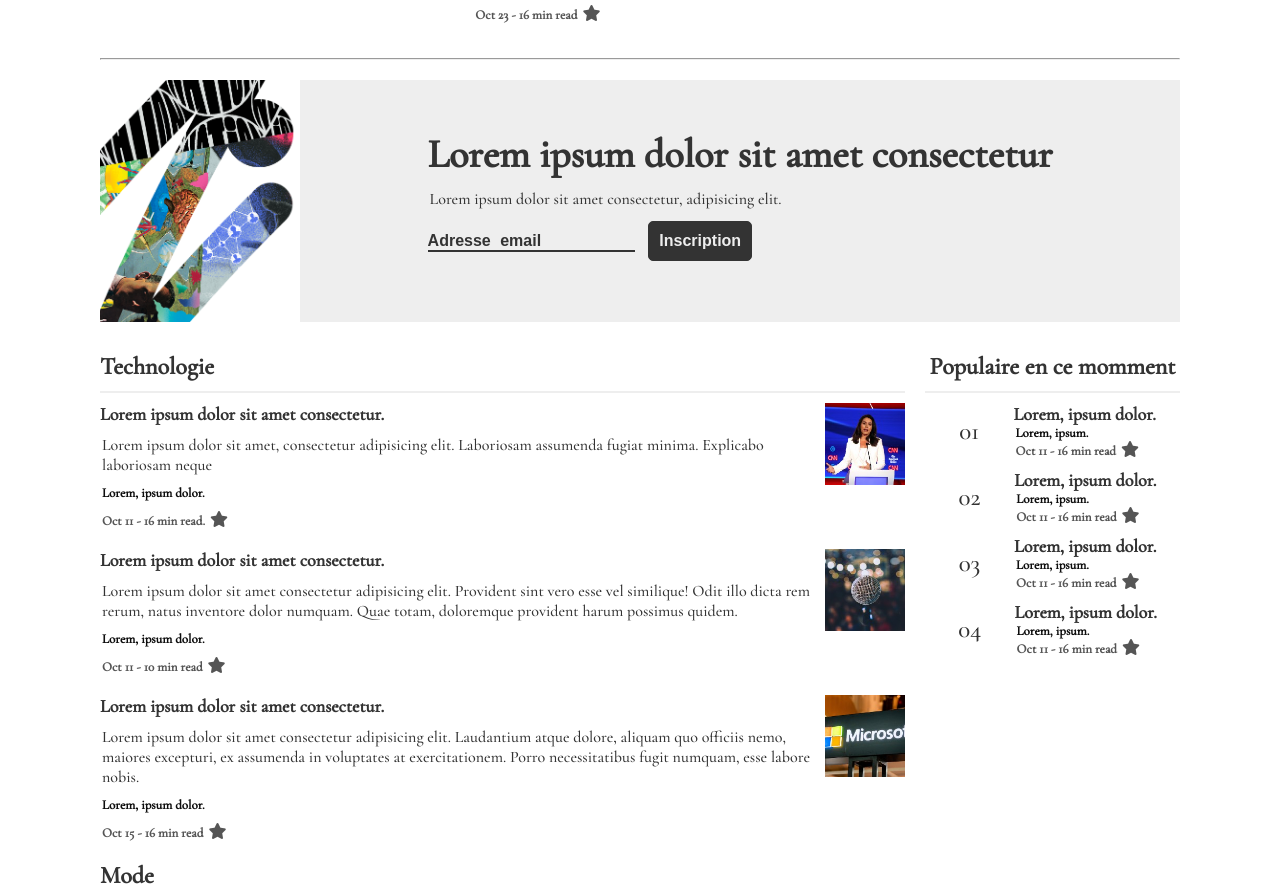
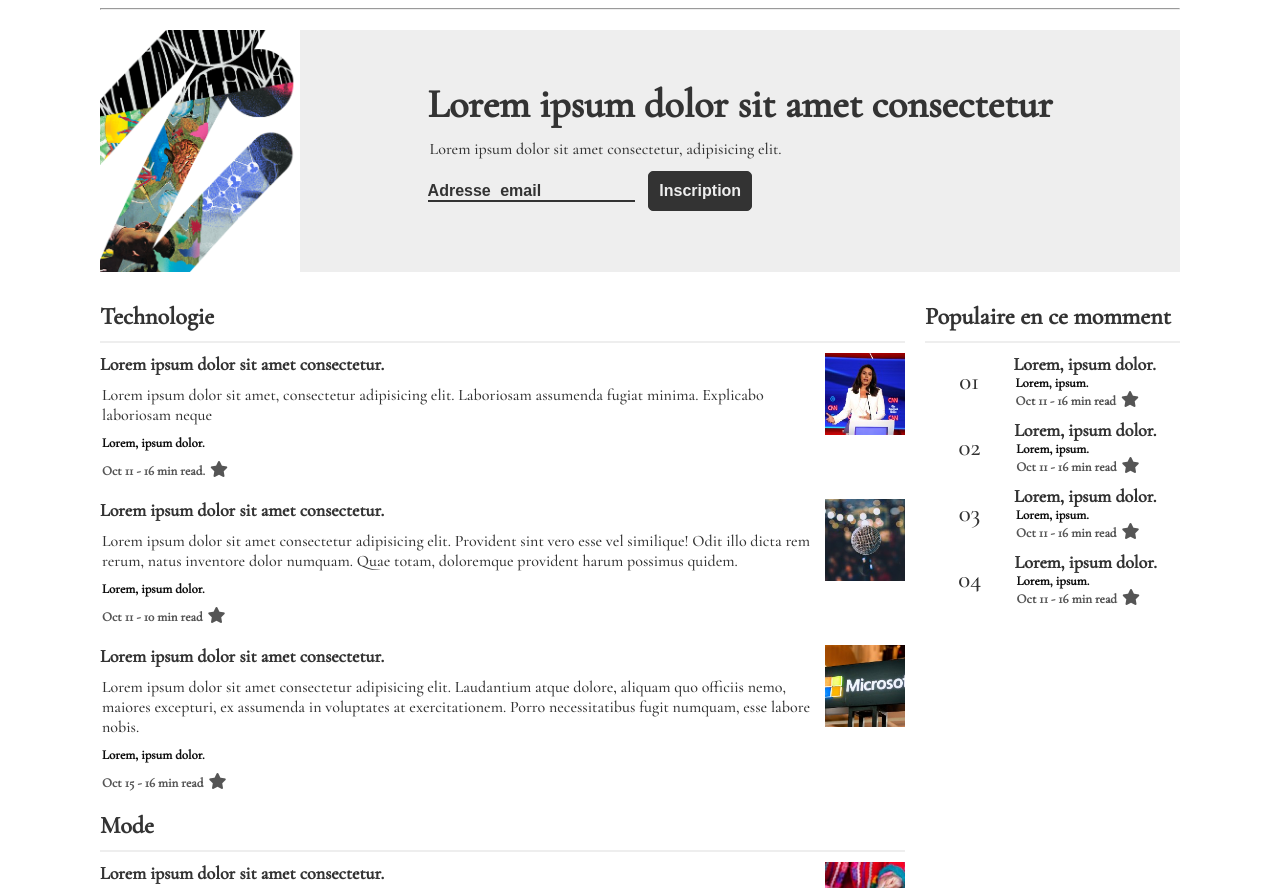
Before and after one commit to biackgeordel/projet_journal_du_lundi, a plain HTML site: page index.html in a window 1280 px wide. Shown: the part 714-1602 px from the top of the page. Drawn offline with nearby package versions, Linux system fonts and the light colour scheme.

Commit message:
correction des bug de la position sticky

```diff
--- a/css/style.css
+++ b/css/style.css
@@ -189,7 +189,7 @@ form {
   display: grid;
   grid-template-columns: 1fr auto;
   place-items: center start;
-  margin: 1rem auto 5rem;
+  margin: 0.5rem auto;
 }
 .nav_header ul {
   display: flex;
@@ -332,7 +332,7 @@ form {
   column-gap: 2rem;
   grid-template-rows: auto auto auto auto auto auto auto auto;
   grid-template-areas:
-    "tech tech tech pop"
+    "tech tech tech small"
     "a1 a1 a1 small"
     "a2 a2 a2 small"
     "a3 a3 a3 small"
@@ -365,14 +365,12 @@ form {
 .mode-3 {
   grid-area: m3;
 }
-.title_populaire {
-  grid-area: pop;
-  text-align: center;
-  position: sticky;
-  top: 50px;
-}
+
 .small-content {
   grid-area: small;
   position: sticky;
   top: 100px;
 }
+.small-content > h2 {
+  font-size: 2.4rem;
+}
--- a/css/style.mobile.css
+++ b/css/style.mobile.css
@@ -233,3 +233,6 @@ p {
 .case_show > article:nth-child(5) {
   display: none;
 }
+.small-content {
+  display: none;
+}
--- a/index.html
+++ b/index.html
@@ -230,8 +230,9 @@
               </p>
             </article>
             <!-------------------------article sans image---------------------------------->
-            <h2 class="underline title_populaire">Populaire en ce momment</h2>
+
             <div class="small-content">
+              <h2 class="underline title_populaire">Populaire en ce momment</h2>
               <article class="small-article" data-number="01">
                 <div>
                   <h2>Lorem, ipsum dolor.</h2>
```
